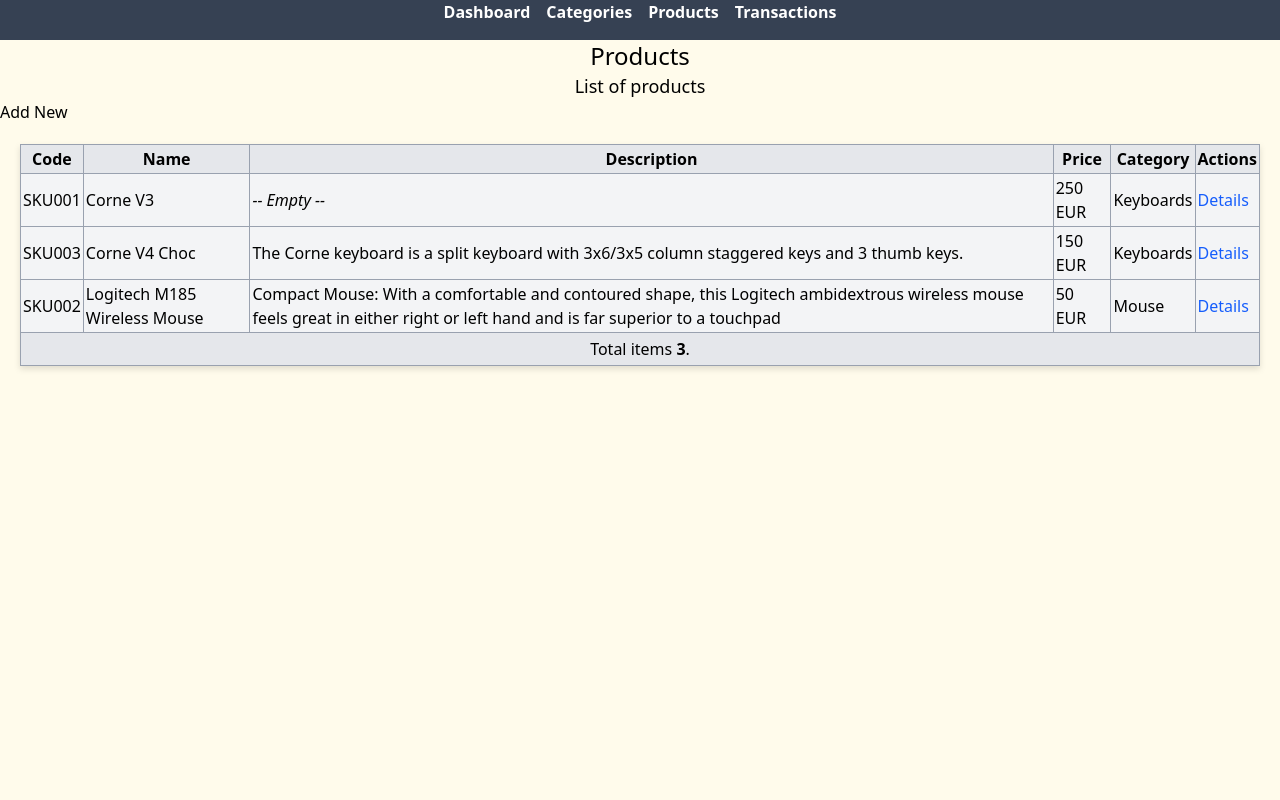
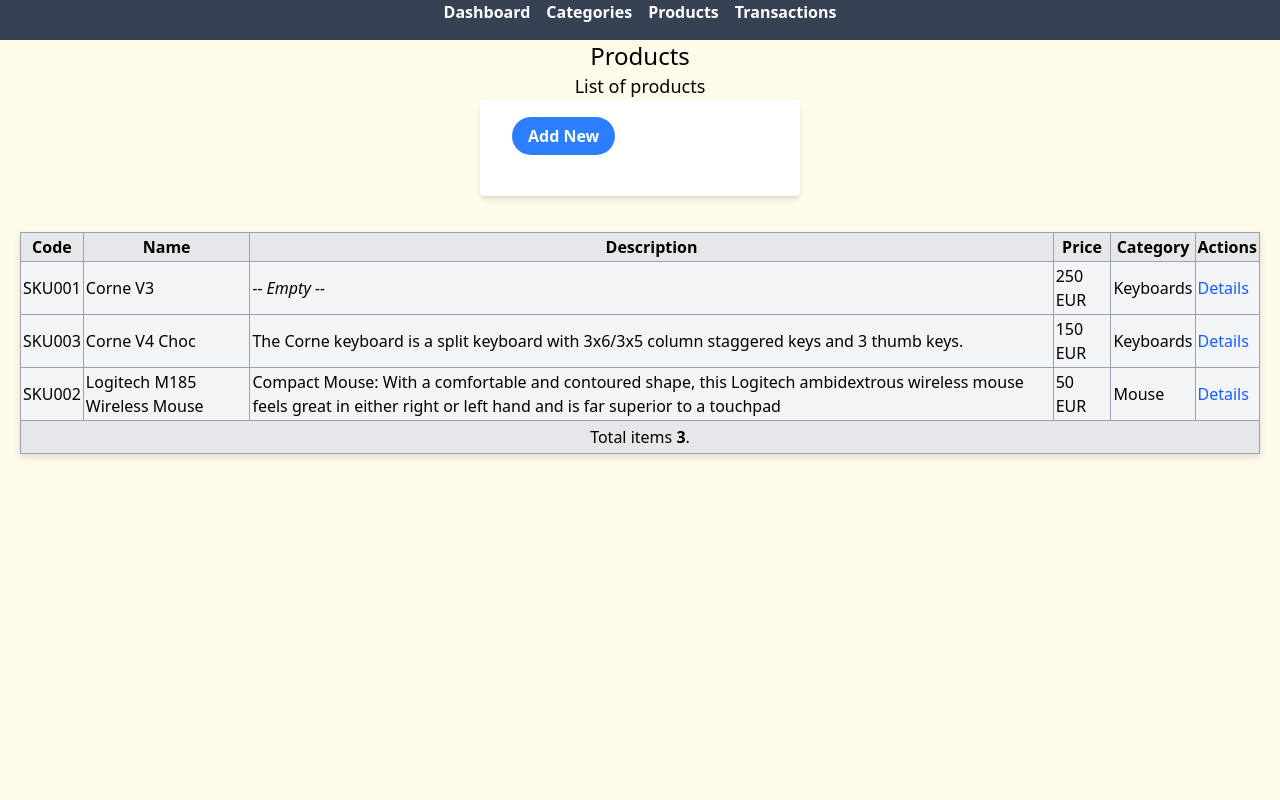
Before and after one commit to fbrump/store-manager, a Vue app in the folder frontend/: page /#/products in a window 1280 px wide. Shown: the top 800 px of the page. Built offline with nearby package versions, Linux system fonts and the light colour scheme.

Commit message:
chore: Add style on add new button (#61)
- Update css on product list

ticket: N/A

```diff
--- a/frontend/src/views/products/ProductList.vue
+++ b/frontend/src/views/products/ProductList.vue
@@ -15,12 +15,18 @@ const products = ref<Array<Product>>(store.products);
 <template>
 <main class="flex flex-col">
     <view-header title="Products" subtitle="List of products"></view-header>
-    <section>
-        <a href="#/products/new" title="Go to form to insert a new one">
-            Add New
-        </a>
+    <section class="justify-items-center">
+        <div class="w-full max-w-xs">
+            <form class="bg-white shadow-md rounded px-8 pt-6 pb-8 mb-4">
+                <div class="mb-4">
+                    <a href="#/products/new" class="bg-blue-500 hover:bg-blue-700 text-white font-bold py-2 px-4 rounded-full" title="Go to form to insert a new one">
+                        Add New
+                    </a>
+                </div>
+            </form>
+        </div>
     </section>
-    <section class="justify-center">
+    <section class="justify-items-center">
         <table v-if="products.length > 0" class="border-collapse border border-gray-400 m-5 drop-shadow-md">
             <thead class="bg-gray-200">
                 <tr>
```
